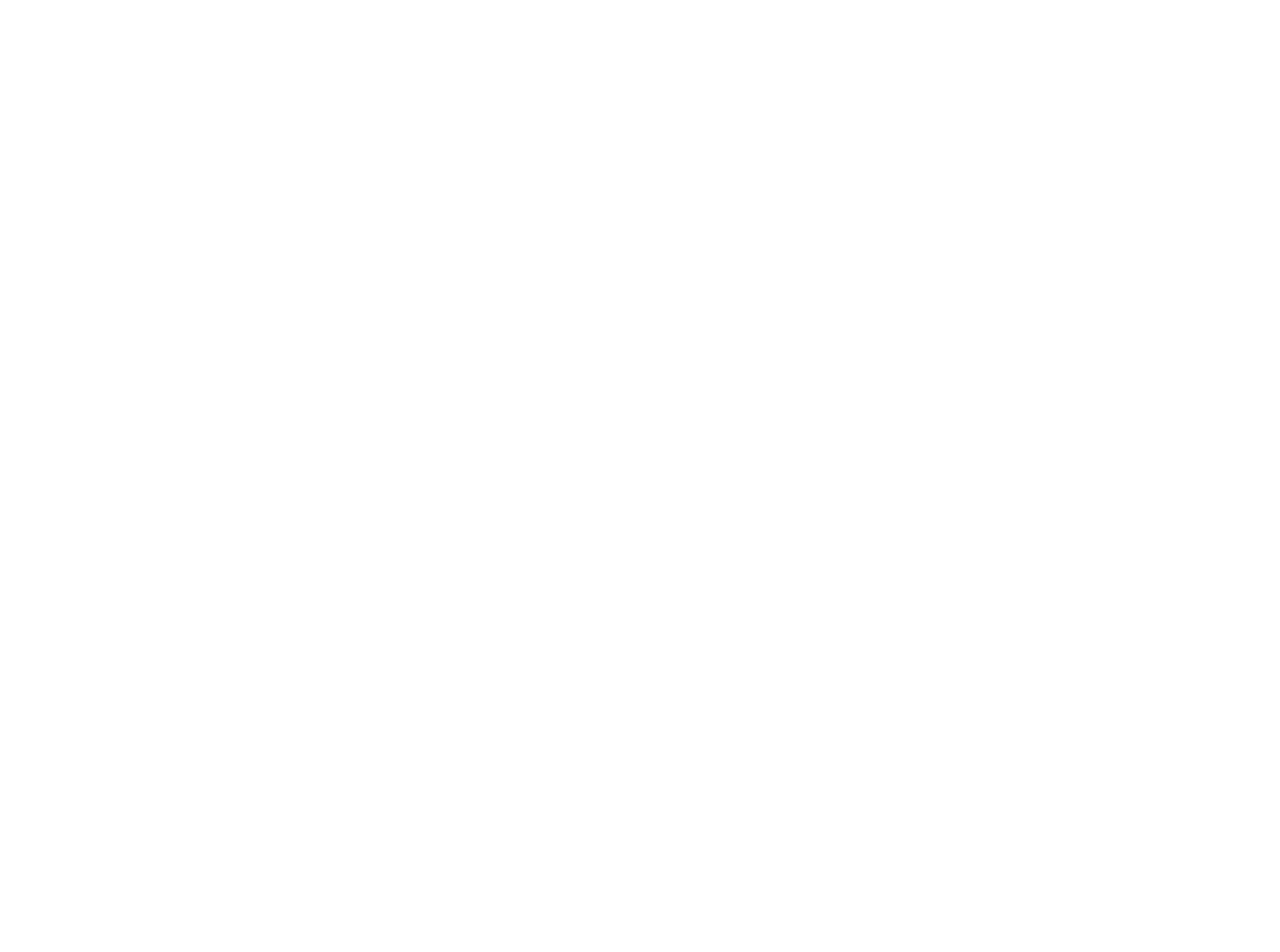
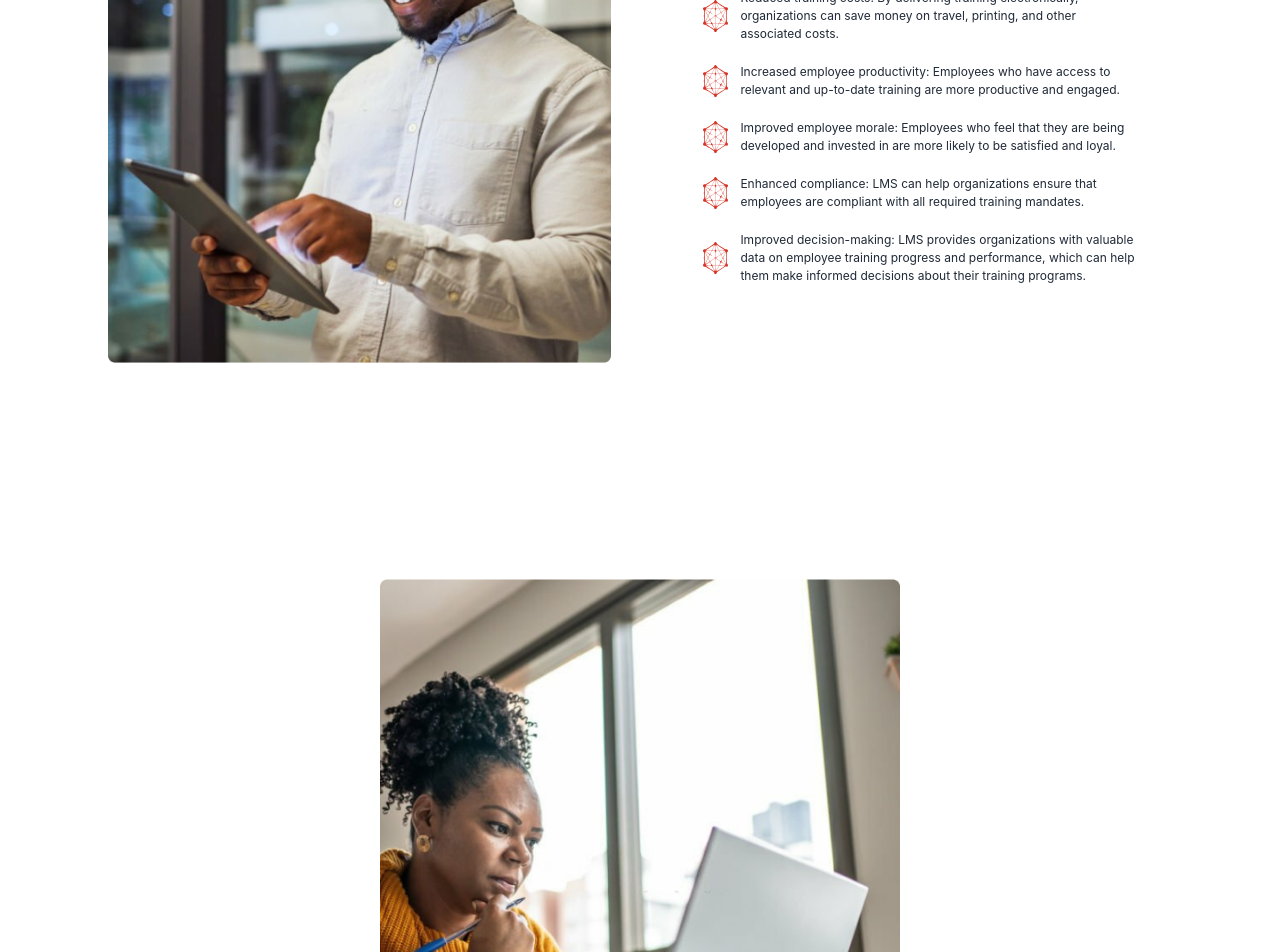
Before and after one commit to Waliyah-O/LMS_frontend, a React (Create React App) app: page /benefits in a window 1280 px wide. Before the commit this address had no page. Shown: the part 1180-2132 px from the top of the page. Before the commit the page ends 800 px from the top, so only its background shows below. Built offline with nearby package versions, Linux system fonts and the light colour scheme.

Commit message:
organization benefits page done

```diff
--- a/src/AllRoutes/index.js
+++ b/src/AllRoutes/index.js
@@ -9,6 +9,7 @@
 import LandingPage from '../pages/marketing-website/LandingPage';
 import WhyPage from '../pages/marketing-website/WhyPage';
 import Navigation from '../components/layouts/Navigation';
+import OrganizationBenefits from '../pages/marketing-website/OrganizationBenefits';
 
 function AllRoutes() {
   return (
@@ -17,6 +18,7 @@
         <Route element={<Navigation />}>
           <Route path="/" element={<LandingPage />} />
           <Route path="/why" element={<WhyPage />} />
+          <Route path="/benefits" element={<OrganizationBenefits />} />
         </Route>
 
         <Route exact path="/dashboard" element={<Dashboard />} />
--- a/src/components/button/enum.js
+++ b/src/components/button/enum.js
@@ -2,7 +2,7 @@
   PRIMARY: 'rounded-lg flex justify-center items-center text-white bg-green-700 font-medium text-md-headline my-1',
   SECONDARY: 'rounded-lg  flex justify-center items-center text-white bg-red-600 text-md my-1',
   TRANSPARENT: 'rounded-lg border flex justify-center items-center text-white  text-md my-1',
-  MOBILE: 'rounded-lg border flex justify-center items-center text-black text-md my-1',
+  MOBILE: 'border border-gray-500 rounded-lg flex justify-center items-center text-gray-600 text-md my-1',
 };
 
 export const ButtonSize = {
--- a/src/components/listComponent/ListComponent.js
+++ b/src/components/listComponent/ListComponent.js
@@ -26,18 +26,17 @@
 
             <div>
               {listItems ? (
-                <ul className="font-inter text-sm list-none">
+                <ul className="font-inter text-labels list-none">
                   {listItems.map((item) => (
                     <li key={item.id} className="flex items-center gap-3 p-2 my-1">
                       <img className="h-8 w-8" src={LogoBullets} />
-                      {item.element}
+                      <span>{item.element}</span>
                     </li>
                   ))}
                 </ul>
               ) : (
                 <section className="flex flex-col gap-6">
                   <p>{bodyTextOne}</p>
-                  {/* <br /> */}
                   <p>{bodyTextTwo}</p>
                 </section>
               )}
@@ -46,7 +45,7 @@
             {isButton && (
               <div className="flex flex-col lg:flex-row gap-3">
                 <Button variant={ButtonState.SECONDARY} size={ButtonSize.md} value="Book a demo" />
-                <Button variant={ButtonState.TRANSPARENT} size={ButtonSize.md} value="Sign Up" />
+                <Button variant={ButtonState.MOBILE} size={ButtonSize.md} value="Sign Up" />
               </div>
             )}
           </div>
--- /dev/null
+++ b/src/pages/marketing-website/OrganizationBenefits.js
@@ -0,0 +1,93 @@
+import Hero from '../../components/heroSection/Hero';
+import ListComponent from '../../components/listComponent/ListComponent';
+import imgOne from '../../assets/images/benefitsImgOne.png';
+import imgTwo from '../../assets/images/benefitsImgTwo.png';
+
+const OrganizationBenefits = () => {
+  const listContent = [
+    {
+      id: 1,
+      element:
+        'Reduced training costs: By delivering training electronically, organizations can save money on travel, printing, and other associated costs.',
+    },
+    {
+      id: 2,
+      element:
+        'Increased employee productivity: Employees who have access to relevant and up-to-date training are more productive and engaged.',
+    },
+    {
+      id: 3,
+      element:
+        'Improved employee morale: Employees who feel that they are being developed and invested in are more likely to be satisfied and loyal.',
+    },
+    {
+      id: 4,
+      element:
+        'Enhanced compliance: LMS can help organizations ensure that employees are compliant with all required training mandates.',
+    },
+    {
+      id: 5,
+      element:
+        'Improved decision-making: LMS provides organizations with valuable data on employee training progress and performance, which can help them make informed decisions about their training programs.',
+    },
+  ];
+
+  const listContentTwo = [
+    {
+      id: 1,
+      element: 'Increase the adoption of our LMS by educators and organizations.',
+    },
+    {
+      id: 2,
+      element: 'Improve the quality and effectiveness of online learning.',
+    },
+    {
+      id: 3,
+      element: 'Make learning more accessible and affordable for everyone.',
+    },
+    {
+      id: 4,
+      element: 'We believe that our LMS can play a vital role in improving the lives of people around the world.',
+    },
+    {
+      id: 5,
+      element: 'We are committed to working with our customers to make learning a lifelong journey for everyone.',
+    },
+    {
+      id: 6,
+      element:
+        'Provide a comprehensive suite of learning management tools, including course creation, delivery, assessment, and reporting.',
+    },
+    {
+      id: 7,
+      element: 'Provide exceptional customer support to help organizations get the most out of their LMS.',
+    },
+  ];
+
+  return (
+    <div>
+      <Hero mainText={'Leveraging  Seamless Employee Training Adherence'} isButton={true} />
+
+      <section>
+        <ListComponent
+          headerText={'Maximising Compliance in Organisations.'}
+          src={imgOne}
+          flexDirection={'flex-row'}
+          listItems={listContent}
+        />
+      </section>
+
+      <section>
+        <ListComponent
+          headerText={'Empower Organizations to Meet Training Mandates with Ease'}
+          src={imgTwo}
+          flexDirection={'flex-row-reverse'}
+          listItems={listContentTwo}
+          isButton={true}
+        />
+      </section>
+    </div>
+  );
+};
+
+export default OrganizationBenefits;
--- a/src/pages/marketing-website/WhyPage.js
+++ b/src/pages/marketing-website/WhyPage.js
@@ -56,6 +56,7 @@
           headerText={'Excellence in Learning with Cutting-Edge Goals.'}
           listItems={listContent}
           flexDirection={'flex-row-reverse'}
+          isButton={true}
         />
       </section>
     </div>
```
Also changed, not shown: src/assets/images/benefitsImgOne.png (added), src/assets/images/benefitsImgTwo.png (added).
